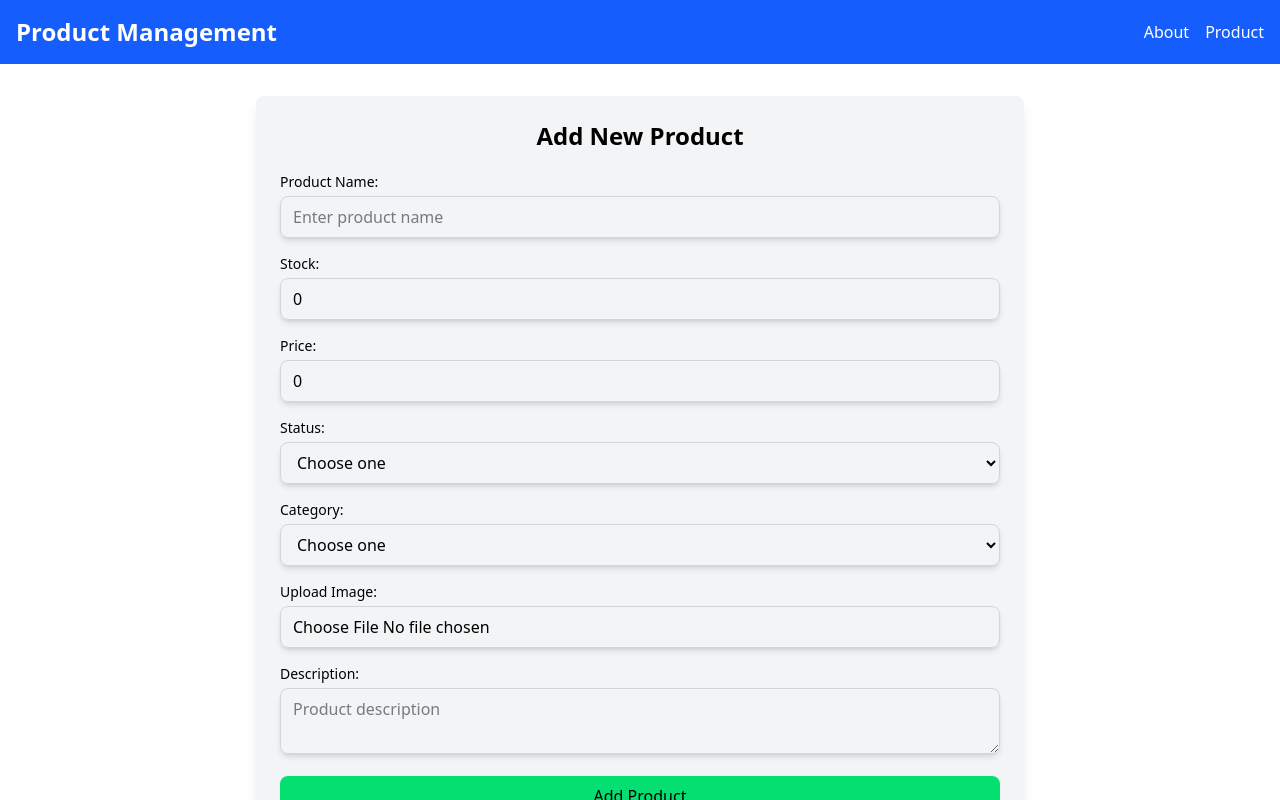
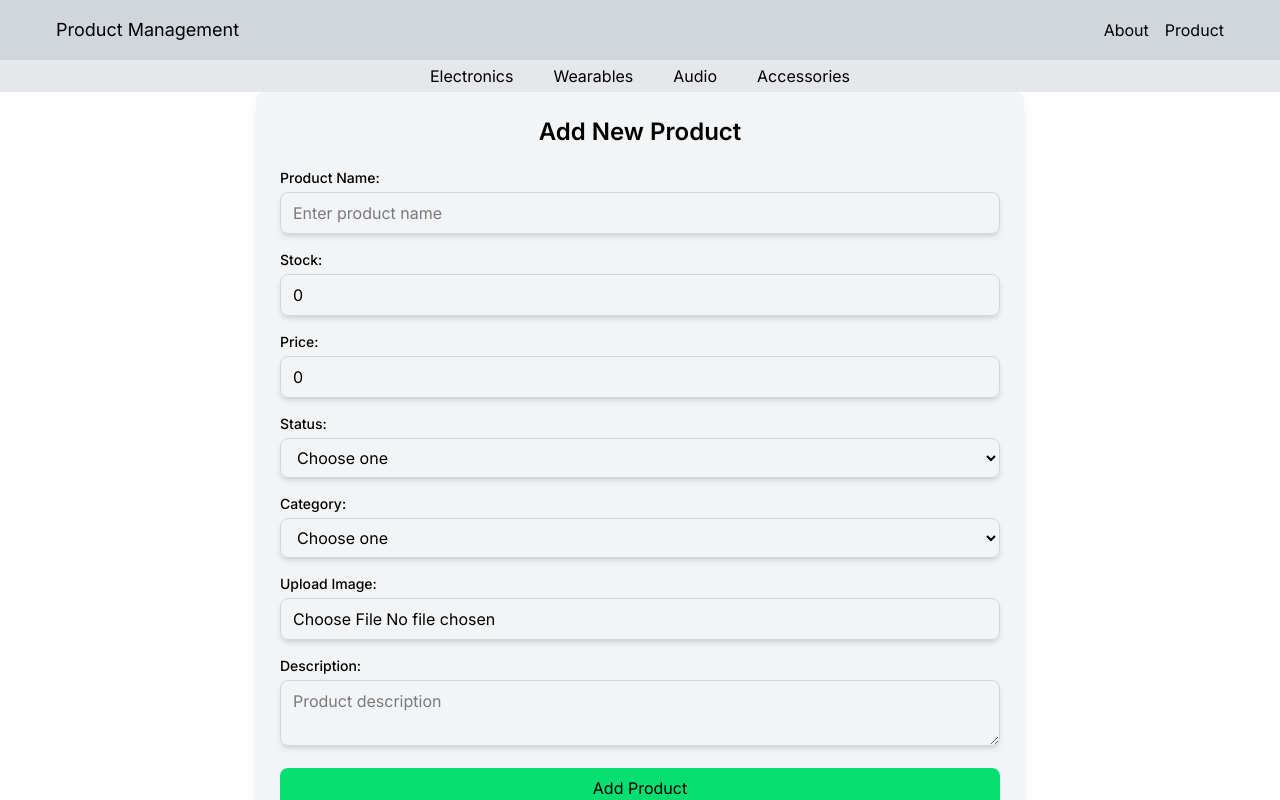
Before and after one commit to P4warit06/PROJECT2-SEC-1-Kittiphop.vue, a Vue app: page /product in a window 1280 px wide. Both pictures are taken after a click on the button "Add Product". Shown: the top 800 px of the page. Built offline with nearby package versions, Linux system fonts and the light colour scheme.

Commit message:
finish props category to Header component

```diff
--- a/src/App.vue
+++ b/src/App.vue
@@ -6,4 +6,9 @@
 <RouterView/>
 
 </template>
-<style scoped></style>
+<style>
+@import url('https://fonts.googleapis.com/css2?family=Inter:ital,opsz,wght@0,14..32,100..900;1,14..32,100..900&display=swap');
+body {
+    font-family: "Inter", sans-serif;
+}
+</style>
--- a/src/components/common/Header.vue
+++ b/src/components/common/Header.vue
@@ -1,8 +1,18 @@
-<script setup></script>
+<script setup>
+const props = defineProps({
+  categories: {
+    type:Set,
+    required:true
+  }
+})
+console.log(props.categories);
+
+</script>
 
 <template>
-  <header class="bg-blue-600 text-white p-4 flex justify-between items-center">
-    <h1 class="text-2xl font-bold">Product Management</h1>
+  <header class="bg-gray-300 text-black p-4">
+    <div class="flex justify-between items-center mx-10">
+        <h1 class="text-lg">Product Management</h1>
 
         <!-- Mobile menu button (visible on small screens) -->
         <button class="md:hidden focus:outline-none" aria-label="Toggle menu">
@@ -55,7 +65,14 @@
             </li>
           </ul>
         </div>
+    </div>
   </header>
+
+  <div class="w-full bg-gray-200">
+    <div class="flex justify-center items-center py-1">
+        <a class="px-5" href="" v-for="(category, index) in categories" :key="index">{{ category }}</a>
+    </div>
+  </div>
 </template>
 
 <style scoped></style>
--- a/src/components/product/AddProduct.vue
+++ b/src/components/product/AddProduct.vue
@@ -1,6 +1,7 @@
 <script setup>
 import { computed, ref } from "vue";
 import { previewBinaryFile } from '../lib/utilities.js'
+import Header from "../common/Header.vue";
 
 
 const emit = defineEmits(['addNewProduct', 'cancelAdding'])
--- a/src/components/product/ProductManager.vue
+++ b/src/components/product/ProductManager.vue
@@ -3,12 +3,18 @@ import data from "../../../data/db.json";
 import ProductList from "./ProductList.vue";
 import AddProduct from "./AddProduct.vue";
 import UpdateProduct from "./updateProduct.vue";
-
+import Header from "../common/Header.vue";
 import { ref } from "vue";
 
 const myProducts = ref(data.products);
 const isAdding = ref(false);
 const isUpdate = ref(false);
+
+const listCategory = () => {
+  const categories = new Set(myProducts.value.map((product) => product.category));
+  return categories
+}
+
 
 
 const addProduct = (product) => {
@@ -43,14 +49,14 @@ const cancelAdding = () => {
 
 <template>
   <div>
+    <Header :categories="listCategory()"></Header>
+    <AddProduct v-show="isAdding" @add-new-product="addProduct" @cancel-adding="cancelAdding" :is-adding="isAdding"></AddProduct>
     <div class="w-full flex justify-center items-center my-4">
       <button v-show="!isAdding" @click="isAdding = !isAdding"
         class="bg-green-400 py-2 px-4 rounded-lg cursor-pointer hover:opacity-80 text-white">
         Add Product
       </button>
     </div>
-    <AddProduct v-show="isAdding" @add-new-product="addProduct" @cancel-adding="cancelAdding" :is-adding="isAdding">
-    </AddProduct>
     <!-- // Ice  -->
     <!-- <button v-show="!isUpdate" @click="isUpdate = !isUpdate" class="bg-blue-400 py-3 px-4 rounded-lg">
       <span class="text-white">Update Product</span>
--- a/src/views/ProductView.vue
+++ b/src/views/ProductView.vue
@@ -6,7 +6,6 @@
 
 <template>
 <div>
-  <Header/>
   <Product/>
   <Footer/>
 </div>
```
Lines whose indentation alone changed are shown as unchanged.
